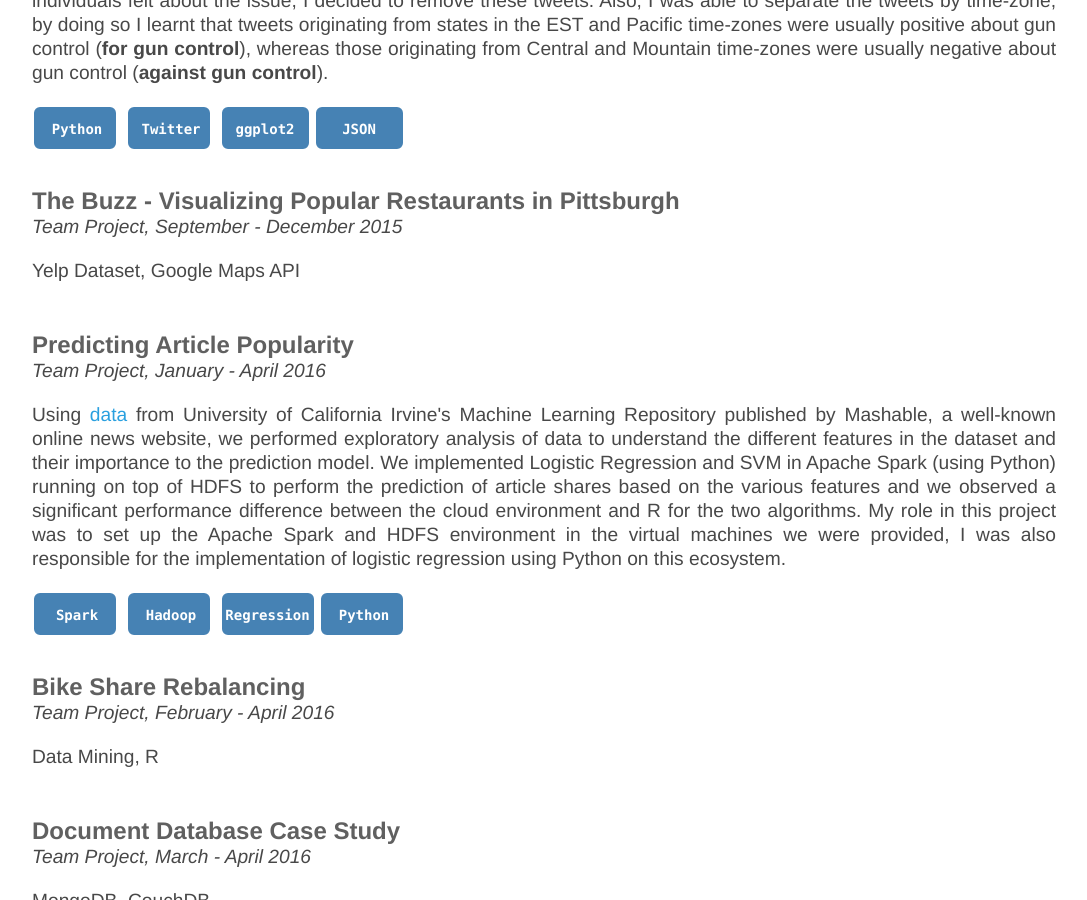
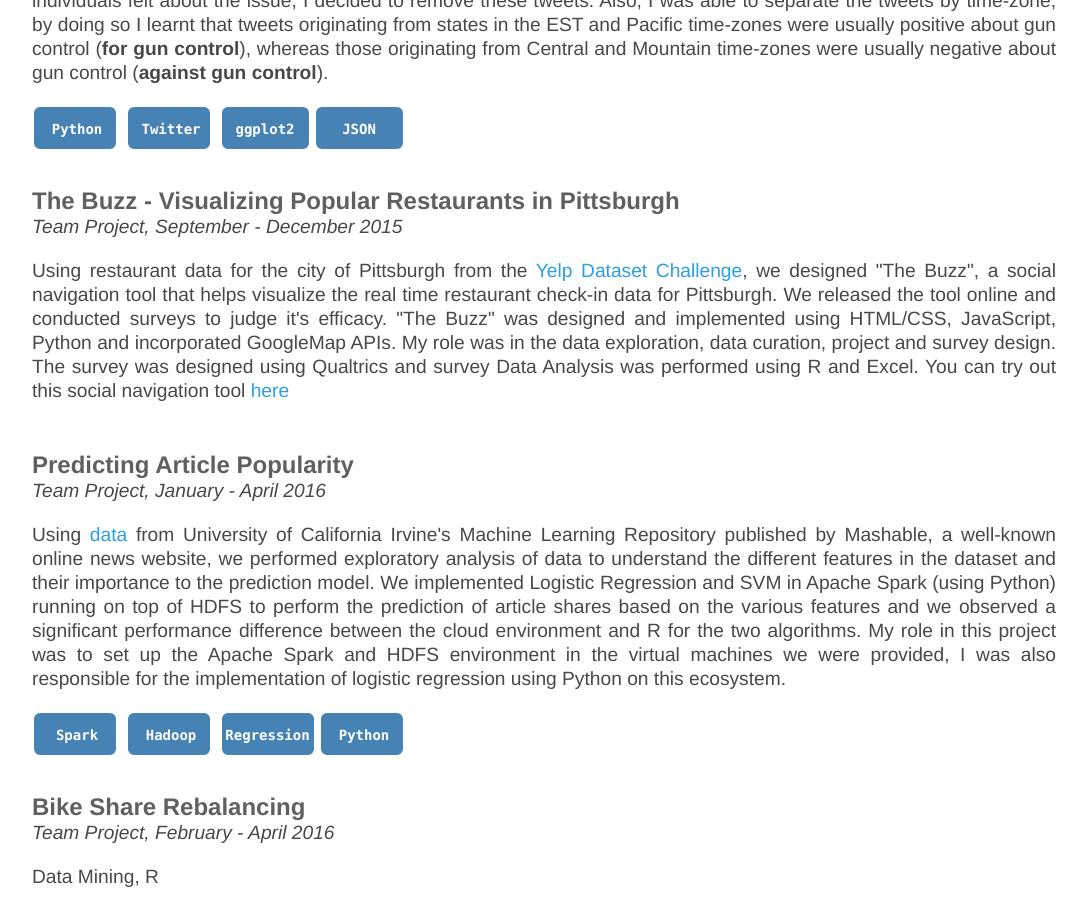
Before and after one commit to NeilBardhan/neilbardhan.github.io, a Jekyll site: the page built from projects/index.html, in a window 1280 px wide and 900 px high, scrolled down 2531 px. Shown: the whole window, without its empty margins (96-1183 px from the left). Built offline with Jekyll 4.4.1, drawn with Linux system fonts in a browser that asks for light colours.

Commit message:
Update index.html

```diff
--- a/projects/index.html
+++ b/projects/index.html
@@ -174,7 +174,7 @@ title: Projects
 	<div id="project6">
 		<h3>The Buzz - Visualizing Popular Restaurants in Pittsburgh</h3>
 		<p><em>Team Project, September - December 2015</em></p>
-		<p>Yelp Dataset, Google Maps API</p>
+		<p>Using restaurant data for the city of Pittsburgh from the <a href="https://www.yelp.com/dataset_challenge"> Yelp Dataset Challenge</a>, we designed "The Buzz", a social navigation tool that helps visualize the real time restaurant check-in data for Pittsburgh. We released the tool online and conducted surveys to judge it's efficacy. "The Buzz" was designed and implemented using HTML/CSS, JavaScript, Python and incorporated GoogleMap APIs. My role was in the data exploration, data curation, project and survey design. The survey was designed using Qualtrics and survey Data Analysis was performed using R and Excel. You can try out this social navigation tool <a href="http://pitt.edu/~bja43/buzz.html">here</a></p>
 	</div>
 	<br>
 
```
